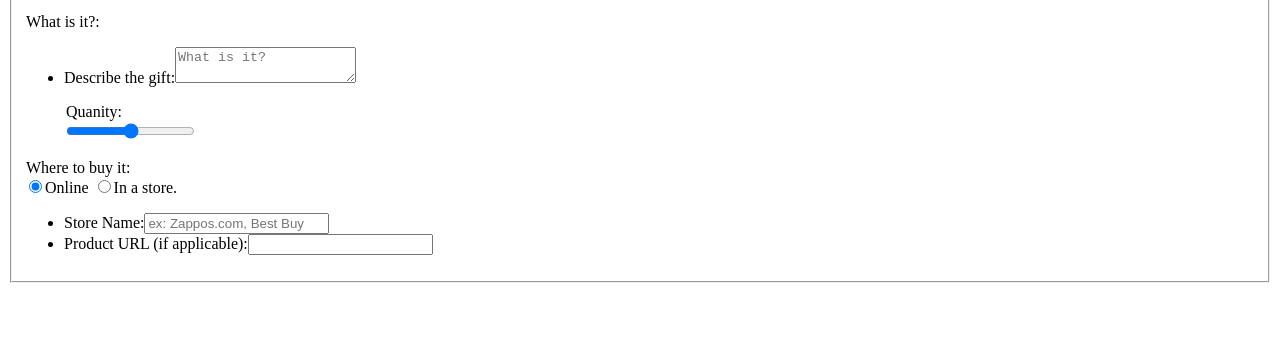
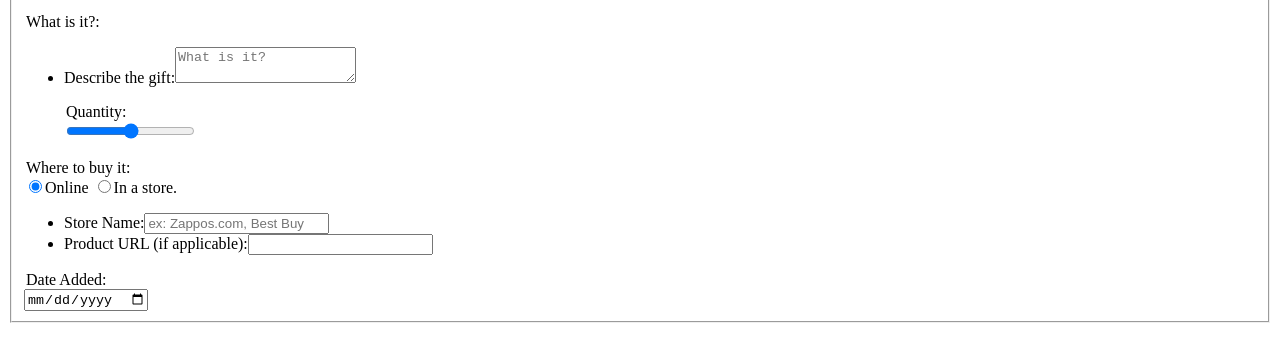
Before and after one commit to lamccool/vfw-project1, a plain HTML site: page additem.html in a window 1280 px wide. Shown: the part 125-486 px from the top of the page. Drawn offline with Linux system fonts and the light colour scheme.

Commit message:
added the option to pick the date the picture was added!

```diff
--- a/additem.html
+++ b/additem.html
@@ -40,7 +40,7 @@ VFW 1201 -->
 					<li><label for="comments"> Describe the gift:</label><textarea id="comments" placeholder="What is it?"></textarea></li>
 				</ul>
 				<ul>
-				<legend>Quanity:</legend>
+				<legend>Quantity:</legend>
 				<input type="range" name="ammount" min="1" max="100" />
 				</ul>
 			    	<legend>Where to buy it:</legend>
@@ -50,6 +50,7 @@ VFW 1201 -->
 					<li><label for="store">Store Name:</label><input type="text" id="store" placeholder="ex: Zappos.com, Best Buy" /></li>
 					<li><label for="url">Product URL (if applicable):</label><input type="url" id="url" /></li>
 				</ul>
+				<legend>Date Added:</legend> <input type="date" name="user_date" />
 			 </fieldset>
 		</form>
 
```
